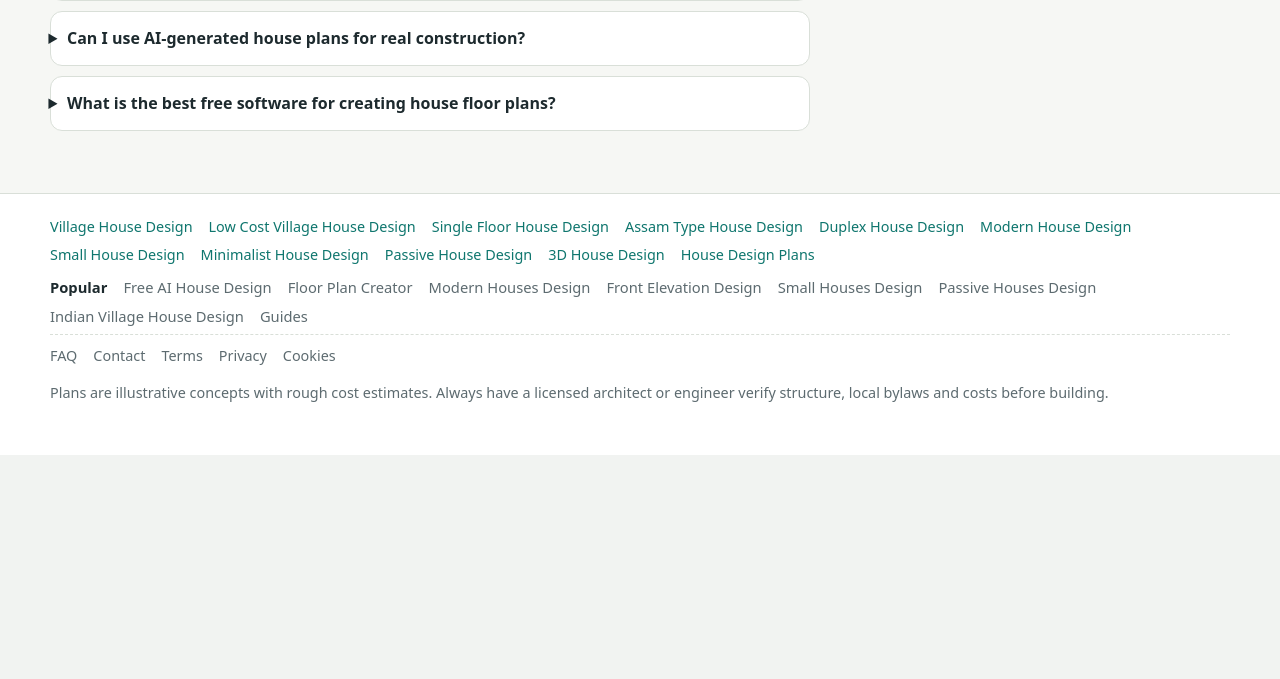
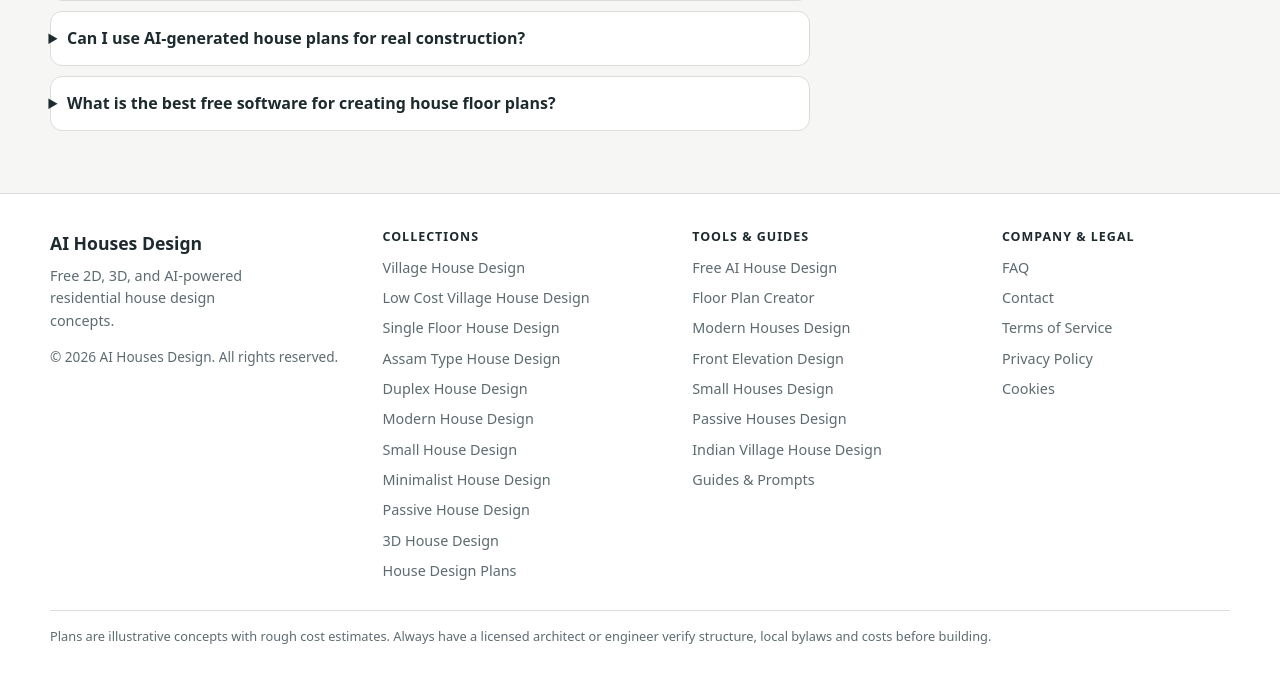
Before and after one commit to 1njam0mvt/aihousedesign.com, a Flask app: page / in a window 1280 px wide. Shown: the part 3759-4438 px from the top of the page. Before the commit the page ends 4214 px from the top, so only its background shows below. Run offline with Flask 3, Linux system fonts and the light colour scheme.

Commit message:
Add image pipeline tool, showcase/card updates and restore SEO verification + Analytics tags

```diff
--- a/house-design-hub/app.py
+++ b/house-design-hub/app.py
@@ -7,6 +7,7 @@ import threading
 import time
 from email.message import EmailMessage
 from urllib.parse import urlencode
+from markupsafe import Markup, escape
 from flask import Flask, abort, jsonify, redirect, render_template, request, Response, url_for
 
 from core import ai, catalog, seo, topics
@@ -24,11 +25,40 @@ CONTACT_EMAIL = os.getenv("CONTACT_EMAIL", "hello@aihousesdesign.com")  # create
 LEGAL_UPDATED = "9 October 2026"
 
 
+# ---------- real images: drop .webp files in static/img/gallery/<style>.webp or static/img/designs/<id | style-Nbhk>.webp ----------
+_img_cache = {"t": 0, "data": {"gallery": {}, "designs": {}}}
+
+
+def img_manifest():
+    """Which real images exist (re-scanned at most once a minute). Missing images fall back to the SVG art automatically."""
+    if time.time() - _img_cache["t"] > 60:
+        root = os.path.join(app.static_folder, "img")
+        data = {}
+        for folder in ("gallery", "designs"):
+            try:
+                data[folder] = {f[:-5]: 1 for f in os.listdir(os.path.join(root, folder)) if f.lower().endswith(".webp")}
+            except OSError:
+                data[folder] = {}
+        _img_cache.update(t=time.time(), data=data)
+    return _img_cache["data"]
+
+
+def art_img(style, hero=False):
+    """<img> for a style picture if /static/img/gallery/<style>.webp exists, else empty (the page draws the SVG instead)."""
+    if style not in img_manifest()["gallery"]:
+        return ""
+    alt = f"{EN['style.' + style]} house design: front elevation and 3D exterior view"
+    src = url_for("static", filename=f"img/gallery/{style}.webp")
+    load = 'loading="eager" fetchpriority="high"' if hero else 'loading="lazy"'
+    return Markup(f'<img src="{escape(src)}" alt="{escape(alt)}" width="400" height="300" {load} decoding="async">')
+
+
 @app.context_processor
 def inject():
     return dict(T=lambda k: EN.get(k, k), LANGS=LANGS, TOPICS=topics.TOPICS, STYLE_KEYS=list(STYLES),
                 total=len(catalog.DESIGNS), style_en=lambda k: EN["style." + k],
                 SITE_NAME=SITE_NAME, CONTACT_EMAIL=CONTACT_EMAIL, LEGAL_UPDATED=LEGAL_UPDATED,
+                YEAR=time.localtime().tm_year, IMG=img_manifest(), art_img=art_img,
                 SITE_URL=seo.SITE_URL, canonical=seo.SITE_URL + request.path, site_ld=seo.site_ld(SITE_NAME),
                 SEO_LINKS=[(v["nav"], v["path"]) for v in seo.ALL_PAGES.values() if v["kind"] == "landing"])
 
--- a/house-design-hub/core/i18n.py
+++ b/house-design-hub/core/i18n.py
@@ -136,8 +136,8 @@ _UI = {
     "road": ("Road", "सड़क", "Calle", "Route", "الشارع", "রাস্তা", "道路"),
     "foot_faq": ("FAQ", "अक्सर पूछे सवाल", "Preguntas frecuentes", "FAQ", "الأسئلة الشائعة", "প্রশ্নোত্তর", "常见问题"),
     "foot_contact": ("Contact", "संपर्क", "Contacto", "Contact", "اتصل بنا", "যোগাযোগ", "联系我们"),
-    "foot_terms": ("Terms", "नियम और शर्तें", "Términos", "Conditions", "الشروط", "শর্তাবলী", "服务条款"),
-    "foot_privacy": ("Privacy", "गोपनीयता", "Privacidad", "Confidentialité", "الخصوصية", "গোপনীয়তা", "隐私政策"),
+    "foot_terms": ("Terms of Service", "नियम और शर्तें", "Términos", "Conditions", "الشروط", "শর্তাবলী", "服务条款"),
+    "foot_privacy": ("Privacy Policy", "गोपनीयता", "Privacidad", "Confidentialité", "الخصوصية", "গোপনীয়তা", "隐私政策"),
     "foot_cookies": ("Cookies", "कुकीज़", "Cookies", "Cookies", "ملفات تعريف الارتباط", "কুকিজ", "Cookie 政策"),
 }
 
--- a/house-design-hub/static/css/style.css
+++ b/house-design-hub/static/css/style.css
@@ -797,41 +797,10 @@ a:focus-visible {
 /* ---------- footer ---------- */
 .site-footer {
   margin-top: 40px;
-  padding: 22px 0 36px;
+  padding: 36px 0 32px;
   border-top: 1px solid var(--line);
   background: var(--surface);
   font-size: .9rem;
-}
-
-.foot-links {
-  display: flex;
-  flex-wrap: wrap;
-  gap: 6px 16px;
-  margin-bottom: 10px;
-}
-
-.foot-links a {
-  text-decoration: none;
-}
-
-/* ---------- footer page links ---------- */
-.foot-pages {
-  display: flex;
-  flex-wrap: wrap;
-  gap: 6px 16px;
-  margin: 0 0 10px;
-  padding-top: 10px;
-  border-top: 1px dashed var(--line);
-}
-
-.foot-pages a {
-  color: var(--muted);
-  text-decoration: none;
-}
-
-.foot-pages a:hover {
-  color: var(--brand);
-  text-decoration: underline;
 }
 
 /* ---------- info / legal pages ---------- */
@@ -1356,28 +1325,6 @@ a.feat:hover,
   margin-top: 24px;
 }
 
-.foot-seo {
-  display: flex;
-  flex-wrap: wrap;
-  gap: 6px 16px;
-  margin: 0 0 6px;
-  font-size: .92rem;
-}
-
-.foot-seo strong {
-  color: var(--ink);
-}
-
-.foot-seo a {
-  color: var(--muted);
-  text-decoration: none;
-}
-
-.foot-seo a:hover {
-  color: var(--brand);
-  text-decoration: underline;
-}
-
 @media (max-width: 600px) {
   .related {
     columns: 1;
@@ -1403,3 +1350,102 @@ a.feat:hover,
 .doc h2[id] {
   scroll-margin-top: 78px;
 }
+
+
+/* ---------- footer: 4-column grid ---------- */
+.foot-grid {
+  display: grid;
+  grid-template-columns: 1.3fr 1.2fr 1.2fr 1fr;
+  gap: 28px 36px;
+}
+
+.foot-title {
+  margin: 0 0 8px;
+  font-size: 1.1rem;
+  font-weight: 700;
+  color: var(--ink);
+}
+
+.foot-sum {
+  margin: 0 0 14px;
+  color: var(--muted);
+  max-width: 28ch;
+}
+
+.foot-copy {
+  margin: 0;
+  font-size: .85rem;
+  color: var(--muted);
+}
+
+.foot-h {
+  margin: 0 0 12px;
+  font-size: .78rem;
+  font-weight: 700;
+  letter-spacing: .08em;
+  text-transform: uppercase;
+  color: var(--ink);
+}
+
+.foot-col ul {
+  display: grid;
+  gap: 8px;
+  margin: 0;
+  padding: 0;
+  list-style: none;
+}
+
+.foot-col a {
+  color: var(--muted);
+  text-decoration: none;
+}
+
+.foot-col a:hover,
+.foot-col a:focus-visible {
+  color: var(--brand);
+  text-decoration: underline;
+}
+
+.foot-disclaimer {
+  margin: 28px 0 0;
+  padding-top: 16px;
+  border-top: 1px solid var(--line);
+  font-size: .8rem;
+  color: var(--muted);
+}
+
+@media (max-width: 900px) {
+  .foot-grid {
+    grid-template-columns: 1fr 1fr;
+  }
+
+  .foot-brand {
+    grid-column: 1 / -1;
+  }
+}
+
+@media (max-width: 520px) {
+  .foot-grid {
+    grid-template-columns: 1fr;
+  }
+}
+
+/* ---------- real photos / renders: drop-in for the SVG art ---------- */
+.tile .art img,
+.show-card .art img {
+  display: block;
+  width: 100%;
+  height: 100%;
+  object-fit: cover;
+}
+
+.card .thumb.has-img {
+  padding: 0;
+}
+
+.card .thumb.has-img img {
+  display: block;
+  width: 100%;
+  aspect-ratio: 4 / 3;
+  object-fit: cover;
+}
--- a/house-design-hub/static/js/cards.js
+++ b/house-design-hub/static/js/cards.js
@@ -10,9 +10,19 @@
     };
   }
 
+  // Real photo/render if one exists: /static/img/designs/<id>.webp, else /static/img/designs/<style>-<beds>bhk.webp
+  function realImage(m) {
+    var have = (window.HD_IMG && window.HD_IMG.designs) || {};
+    var key = have[m.id] ? String(m.id) : (have[m.style + '-' + m.beds + 'bhk'] ? m.style + '-' + m.beds + 'bhk' : null);
+    if (!key) return null;
+    return '<img src="/static/img/designs/' + key + '.webp" alt="' + HD.designName(m).replace(/[<>"&]/g, '') +
+      ' - 2D plan and 3D design" width="400" height="300" loading="lazy" decoding="async">';
+  }
+
   HD.cardHTML = function (m) {
+    var img = realImage(m);
     return '<a class="card" href="/design/' + m.id + '">' +
-      '<div class="thumb">' + HD.planSVG(thumbPlan(m), 0, { thumb: true }) + '</div>' +
+      '<div class="thumb' + (img ? ' has-img' : '') + '">' + (img || HD.planSVG(thumbPlan(m), 0, { thumb: true })) + '</div>' +
       '<div class="body"><div class="name">' + HD.designName(m).replace(/</g, '&lt;') + '</div>' +
       '<div class="facts"><span>' + HD.num(m.built_area) + ' sq ft</span><span>' + HD.money(m.cost) + '</span><span>' + HD.t(m.facing) + '</span></div>' +
       '<div class="badges"><span class="badge">2D</span><span class="badge">3D</span><span class="badge">4D</span></div></div></a>';
--- a/house-design-hub/static/js/showcase.js
+++ b/house-design-hub/static/js/showcase.js
@@ -189,7 +189,7 @@
     HD.renderShowcase = function (scope) {
         scope = scope || document;
         scope.querySelectorAll('[data-art]').forEach(function (el) {
-            if (el.dataset.done) return;
+            if (el.dataset.done || el.querySelector('img')) return;
             var k = el.getAttribute('data-art');
             if (k === 'plan') el.innerHTML = planArt();
             else if (k === 'cube') el.innerHTML = cubeArt();
--- a/house-design-hub/templates/base.html
+++ b/house-design-hub/templates/base.html
@@ -10,6 +10,7 @@
   <meta name="theme-color" content="#0f766e">
   <meta name="google-site-verification" content="fCLh1uNDUo7OuJLkJLKrw1Lq1icU77w4IEu3rPpxOZ8">
   <meta name="msvalidate.01" content="1545E47A6B145F28F5BCD1CD76F2664D">
+  <script>window.HD_IMG = {{ IMG | tojson }};</script>
   <link rel="canonical" href="{{ canonical }}">
   <meta name="robots" content="{{ robots|default('index,follow,max-image-preview:large') }}">
   <meta property="og:type" content="{% block ogtype %}website{% endblock %}">
@@ -87,22 +88,39 @@
 
   <footer class="site-footer">
     <div class="wrap">
-      <div class="foot-links">
-        {% for t in TOPICS %}<a href="{{ url_for('topic', slug=t.slug) }}">{{ t.title }}</a>{% endfor %}
+      <div class="foot-grid">
+        <div class="foot-col foot-brand">
+          <p class="foot-title">{{ SITE_NAME }}</p>
+          <p class="foot-sum">Free 2D, 3D, and AI-powered residential house design concepts.</p>
+          <p class="foot-copy">&copy; {{ YEAR }} {{ SITE_NAME }}. All rights reserved.</p>
+        </div>
+        <nav class="foot-col" aria-label="House collections">
+          <h2 class="foot-h" data-i18n="collections">{{ T('collections') }}</h2>
+          <ul>
+            {% for t in TOPICS %}<li><a href="{{ url_for('topic', slug=t.slug) }}">{{ t.title }}</a></li>
+            {% endfor %}
+          </ul>
+        </nav>
+        <nav class="foot-col" aria-label="Tools and guides">
+          <h2 class="foot-h">Tools &amp; Guides</h2>
+          <ul>
+            {% for label, path in SEO_LINKS %}<li><a href="{{ path }}">{{ label }}</a></li>
+            {% endfor %}
+            <li><a href="{{ url_for('guides') }}">Guides &amp; Prompts</a></li>
+          </ul>
+        </nav>
+        <nav class="foot-col" aria-label="Company and legal">
+          <h2 class="foot-h">Company &amp; Legal</h2>
+          <ul>
+            <li><a href="{{ url_for('faq') }}" data-i18n="foot_faq">{{ T('foot_faq') }}</a></li>
+            <li><a href="{{ url_for('contact') }}" data-i18n="foot_contact">{{ T('foot_contact') }}</a></li>
+            <li><a href="{{ url_for('terms') }}" data-i18n="foot_terms">{{ T('foot_terms') }}</a></li>
+            <li><a href="{{ url_for('privacy') }}" data-i18n="foot_privacy">{{ T('foot_privacy') }}</a></li>
+            <li><a href="{{ url_for('cookies') }}" data-i18n="foot_cookies">{{ T('foot_cookies') }}</a></li>
+          </ul>
+        </nav>
       </div>
-      <nav class="foot-seo" aria-label="Popular pages">
-        <strong>Popular</strong>
-        {% for label, path in SEO_LINKS %}<a href="{{ path }}">{{ label }}</a>{% endfor %}
-        <a href="{{ url_for('guides') }}">Guides</a>
-      </nav>
-      <nav class="foot-pages" aria-label="Information">
-        <a href="{{ url_for('faq') }}" data-i18n="foot_faq">{{ T('foot_faq') }}</a>
-        <a href="{{ url_for('contact') }}" data-i18n="foot_contact">{{ T('foot_contact') }}</a>
-        <a href="{{ url_for('terms') }}" data-i18n="foot_terms">{{ T('foot_terms') }}</a>
-        <a href="{{ url_for('privacy') }}" data-i18n="foot_privacy">{{ T('foot_privacy') }}</a>
-        <a href="{{ url_for('cookies') }}" data-i18n="foot_cookies">{{ T('foot_cookies') }}</a>
-      </nav>
-      <p class="muted" data-i18n="footer">{{ T('footer') }}</p>
+      <p class="foot-disclaimer" data-i18n="footer">{{ T('footer') }}</p>
     </div>
   </footer>
 
--- a/house-design-hub/templates/index.html
+++ b/house-design-hub/templates/index.html
@@ -17,7 +17,8 @@
   <div class="collage">
     {% for k, cls in (('modern', 't1'), ('village', 't2'), ('villa', 't3'), ('duplex', 't4')) %}
     <a class="tile {{ cls }}" href="{{ url_for('gallery') }}?style={{ k }}">
-      <div class="art" data-art="{{ k }}" {% if k=='duplex' %} data-dusk="1" {% endif %}></div>
+      <div class="art" data-art="{{ k }}" {% if k=='duplex' %} data-dusk="1" {% endif %}>{{ art_img(k, hero=True) }}
+      </div>
       <span class="tag" data-i18n="style.{{ k }}">{{ style_en(k) }}</span>
     </a>
     {% endfor %}
@@ -78,7 +79,7 @@
   <div class="showcase">
     {% for k in STYLE_KEYS %}
     <a class="show-card" href="{{ url_for('gallery') }}?style={{ k }}">
-      <div class="art" data-art="{{ k }}"></div>
+      <div class="art" data-art="{{ k }}">{{ art_img(k) }}</div>
       <span data-i18n="style.{{ k }}">{{ style_en(k) }}</span>
     </a>
     {% endfor %}
```
Also changed, not shown: house-design-hub/tools/make_images.py (added, +81 -0 lines).
